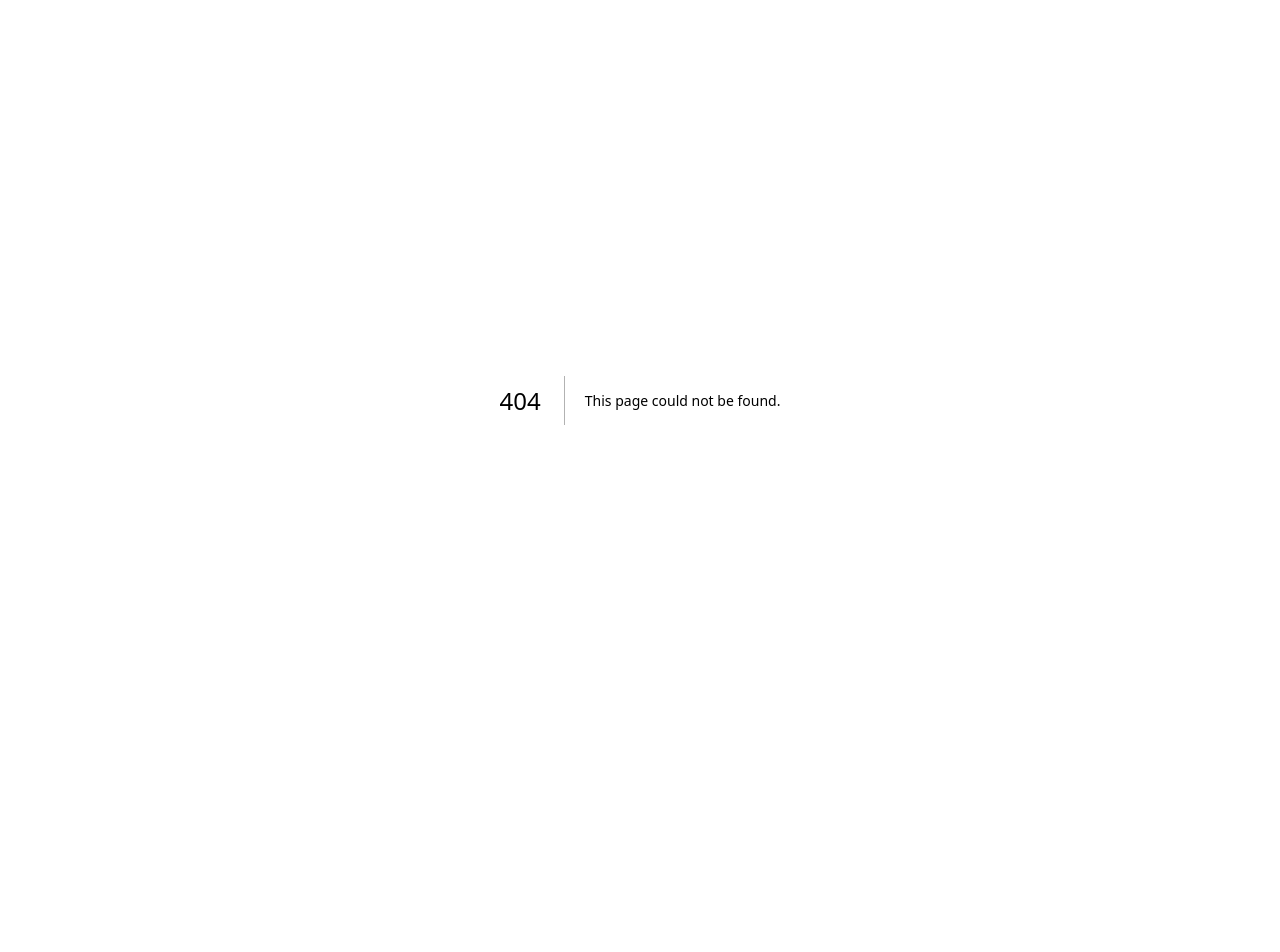
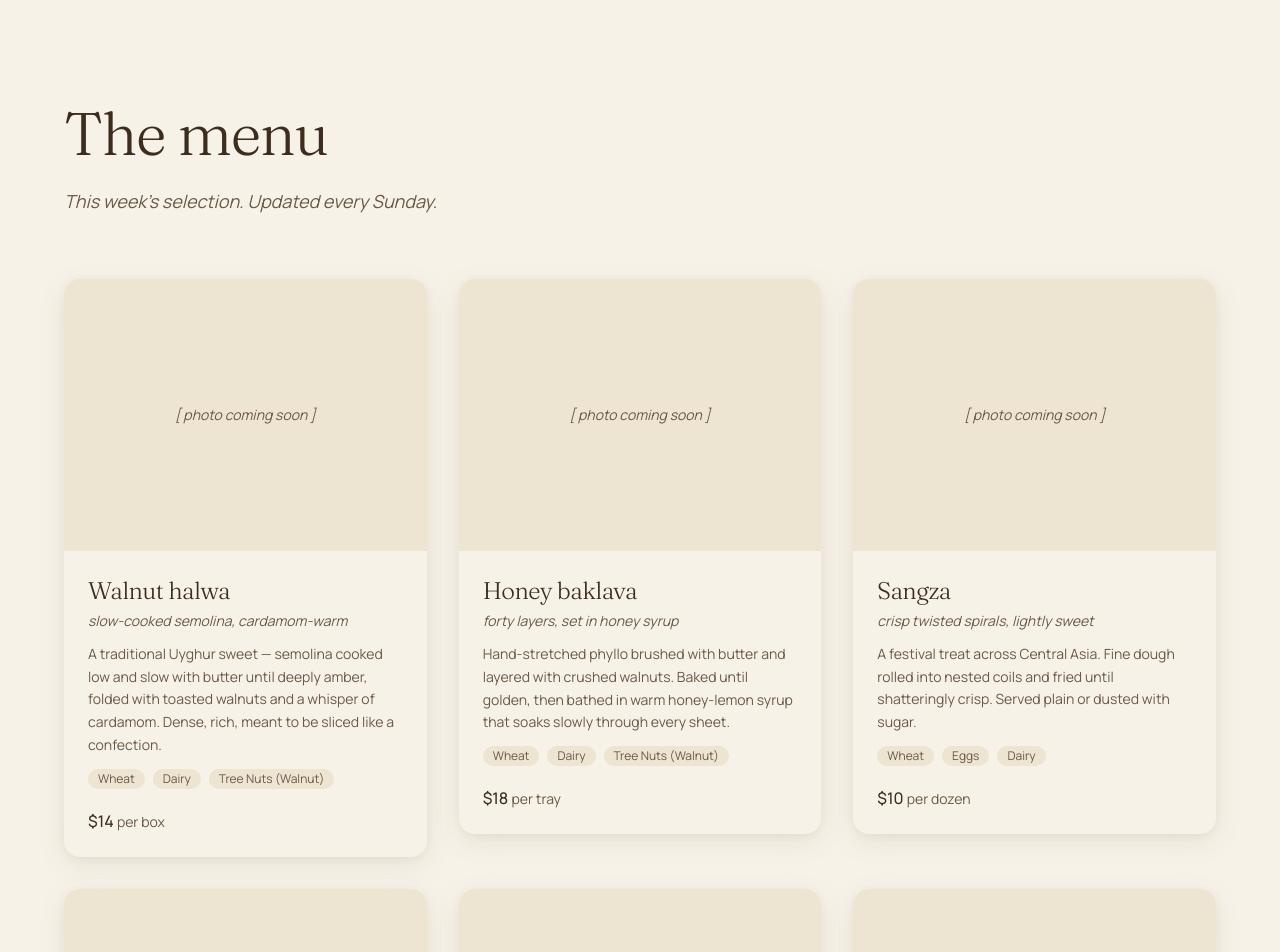
Before and after one commit to rehemuWulugebige/atlas, a Next.js app: page /menu in a window 1280 px wide. Before the commit this address had no page. Shown: the top 952 px of the page. Before the commit the page ends 800 px from the top, so only its background shows below. Built offline with nearby package versions, Linux system fonts and the light colour scheme.

Commit message:
feat(menu): add menu data, cards, and /menu route

```diff
--- /dev/null
+++ b/src/app/menu/page.tsx
@@ -0,0 +1,35 @@
+import type { Metadata } from "next";
+
+import { MenuCard } from "@/features/menu/components/menu-card";
+import { menuItems } from "@/features/menu/data";
+
+export const metadata: Metadata = {
+  title: "Menu — Atlas",
+  description:
+    "This week's handmade Uyghur desserts available for pickup in Fairfax, Virginia.",
+};
+
+export default function MenuPage() {
+  return (
+    <main className="bg-bone px-6 py-16 md:px-12 md:py-24">
+      <div className="mx-auto max-w-6xl">
+        <header className="mb-12 md:mb-16">
+          <h1 className="font-display text-dark-walnut text-4xl leading-tight font-light tracking-tight md:text-5xl lg:text-6xl">
+            The menu
+          </h1>
+          <p className="font-body text-walnut mt-4 text-lg italic">
+            This week&apos;s selection. Updated every Sunday.
+          </p>
+        </header>
+
+        <ul className="grid list-none grid-cols-1 gap-8 md:grid-cols-2 lg:grid-cols-3">
+          {menuItems.map((item) => (
+            <li key={item.id}>
+              <MenuCard item={item} />
+            </li>
+          ))}
+        </ul>
+      </div>
+    </main>
+  );
+}
--- a/src/app/page.tsx
+++ b/src/app/page.tsx
@@ -89,7 +89,7 @@ export default function Home() {
           atlas
         </a>
         <nav className="font-body text-walnut flex gap-6 text-sm">
-          <a href="#menu" className="hover:text-dark-walnut">
+          <a href="/menu" className="hover:text-dark-walnut">
             Menu
           </a>
           <a href="#story" className="hover:text-dark-walnut">
@@ -113,7 +113,7 @@ export default function Home() {
               Handmade each week in a Fairfax kitchen. Pickup only — order by message.
             </p>
             <a
-              href="#menu"
+              href="/menu"
               className="bg-honey font-body text-bone mt-8 inline-block rounded-full px-8 py-3 text-sm font-medium shadow-sm transition-shadow hover:shadow-md"
             >
               see this week's menu
--- /dev/null
+++ b/src/features/menu/components/menu-card.tsx
@@ -0,0 +1,58 @@
+import Image from "next/image";
+
+import type { MenuItem } from "@/features/menu/types";
+
+type MenuCardProps = {
+  item: MenuItem;
+};
+
+export function MenuCard({ item }: MenuCardProps) {
+  return (
+    <article className="bg-bone shadow-warm hover:shadow-warm-lg flex flex-col overflow-hidden rounded-2xl transition-shadow">
+      <div className="bg-cream relative aspect-[4/3] w-full">
+        {item.photoUrl ? (
+          <Image
+            src={item.photoUrl}
+            alt={item.name}
+            fill
+            className="object-cover"
+            sizes="(max-width: 768px) 100vw, (max-width: 1024px) 50vw, 33vw"
+          />
+        ) : (
+          <div className="flex h-full items-center justify-center px-4">
+            <span className="font-body text-walnut text-center text-sm italic">
+              [ photo coming soon ]
+            </span>
+          </div>
+        )}
+      </div>
+
+      <div className="flex flex-1 flex-col gap-3 p-6">
+        <div>
+          <h2 className="font-display text-dark-walnut text-2xl font-light tracking-tight">
+            {item.name}
+          </h2>
+          <p className="font-body text-walnut mt-1 text-sm italic">{item.tagline}</p>
+        </div>
+
+        <p className="font-body text-walnut text-sm leading-relaxed">{item.description}</p>
+
+        <ul className="flex flex-wrap gap-2" aria-label={`Allergens for ${item.name}`}>
+          {item.allergens.map((allergen) => (
+            <li
+              key={allergen}
+              className="font-body bg-cream text-walnut rounded-full px-2.5 py-0.5 text-xs capitalize"
+            >
+              {allergen}
+            </li>
+          ))}
+        </ul>
+
+        <p className="font-body text-dark-walnut mt-auto pt-2 text-base">
+          <span className="font-medium">{item.price}</span>{" "}
+          <span className="text-walnut text-sm">{item.unit}</span>
+        </p>
+      </div>
+    </article>
+  );
+}
--- /dev/null
+++ b/src/features/menu/data.ts
@@ -0,0 +1,76 @@
+import type { MenuItem } from "./types";
+
+export const menuItems: MenuItem[] = [
+  {
+    id: "walnut-halwa",
+    name: "Walnut halwa",
+    tagline: "slow-cooked semolina, cardamom-warm",
+    description:
+      "A traditional Uyghur sweet — semolina cooked low and slow with butter until deeply amber, folded with toasted walnuts and a whisper of cardamom. Dense, rich, meant to be sliced like a confection.",
+    ingredients: "Semolina, butter, sugar, walnuts, cardamom, vanilla",
+    allergens: ["wheat", "dairy", "tree nuts (walnut)"],
+    price: "$14",
+    unit: "per box",
+    photoUrl: null,
+  },
+  {
+    id: "honey-baklava",
+    name: "Honey baklava",
+    tagline: "forty layers, set in honey syrup",
+    description:
+      "Hand-stretched phyllo brushed with butter and layered with crushed walnuts. Baked until golden, then bathed in warm honey-lemon syrup that soaks slowly through every sheet.",
+    ingredients: "Phyllo dough, walnuts, butter, honey, sugar, lemon",
+    allergens: ["wheat", "dairy", "tree nuts (walnut)"],
+    price: "$18",
+    unit: "per tray",
+    photoUrl: null,
+  },
+  {
+    id: "sangza",
+    name: "Sangza",
+    tagline: "crisp twisted spirals, lightly sweet",
+    description:
+      "A festival treat across Central Asia. Fine dough rolled into nested coils and fried until shatteringly crisp. Served plain or dusted with sugar.",
+    ingredients: "Flour, eggs, milk, butter, oil, salt, sugar",
+    allergens: ["wheat", "eggs", "dairy"],
+    price: "$10",
+    unit: "per dozen",
+    photoUrl: null,
+  },
+  {
+    id: "rose-water-cake",
+    name: "Rose-water cake",
+    tagline: "honeyed semolina with pistachio and rose",
+    description:
+      "Semolina cake soaked in rose-water syrup while still warm, finished with crushed pistachios. Floral but not perfumed — the rose recedes into honey on the second bite.",
+    ingredients: "Semolina, yogurt, sugar, eggs, butter, rose water, pistachios",
+    allergens: ["wheat", "dairy", "eggs", "tree nuts (pistachio)"],
+    price: "$22",
+    unit: "per whole cake",
+    photoUrl: null,
+  },
+  {
+    id: "walnut-girde",
+    name: "Walnut girde",
+    tagline: "small round breads, walnut filling",
+    description:
+      "Soft enriched dough wrapped around a paste of crushed walnuts, butter, and sugar. Baked just past golden, finished with sesame across the top. Travels well, keeps for days.",
+    ingredients: "Flour, eggs, milk, butter, sugar, walnuts, sesame seeds",
+    allergens: ["wheat", "dairy", "eggs", "tree nuts (walnut)", "sesame"],
+    price: "$8",
+    unit: "per four",
+    photoUrl: null,
+  },
+  {
+    id: "sesame-brittle",
+    name: "Sesame brittle",
+    tagline: "toasted sesame in honey caramel",
+    description:
+      "Sesame seeds toasted to deep amber, then bound in honey caramel with a pinch of sea salt. Snaps clean, keeps for weeks in an airtight tin.",
+    ingredients: "Sesame seeds, honey, sugar, butter, sea salt",
+    allergens: ["dairy", "sesame"],
+    price: "$9",
+    unit: "per box",
+    photoUrl: null,
+  },
+];
--- /dev/null
+++ b/src/features/menu/types.ts
@@ -0,0 +1,11 @@
+export type MenuItem = {
+  id: string;
+  name: string;
+  tagline: string;
+  description: string;
+  ingredients: string;
+  allergens: string[];
+  price: string;
+  unit: string;
+  photoUrl: string | null;
+};
```
